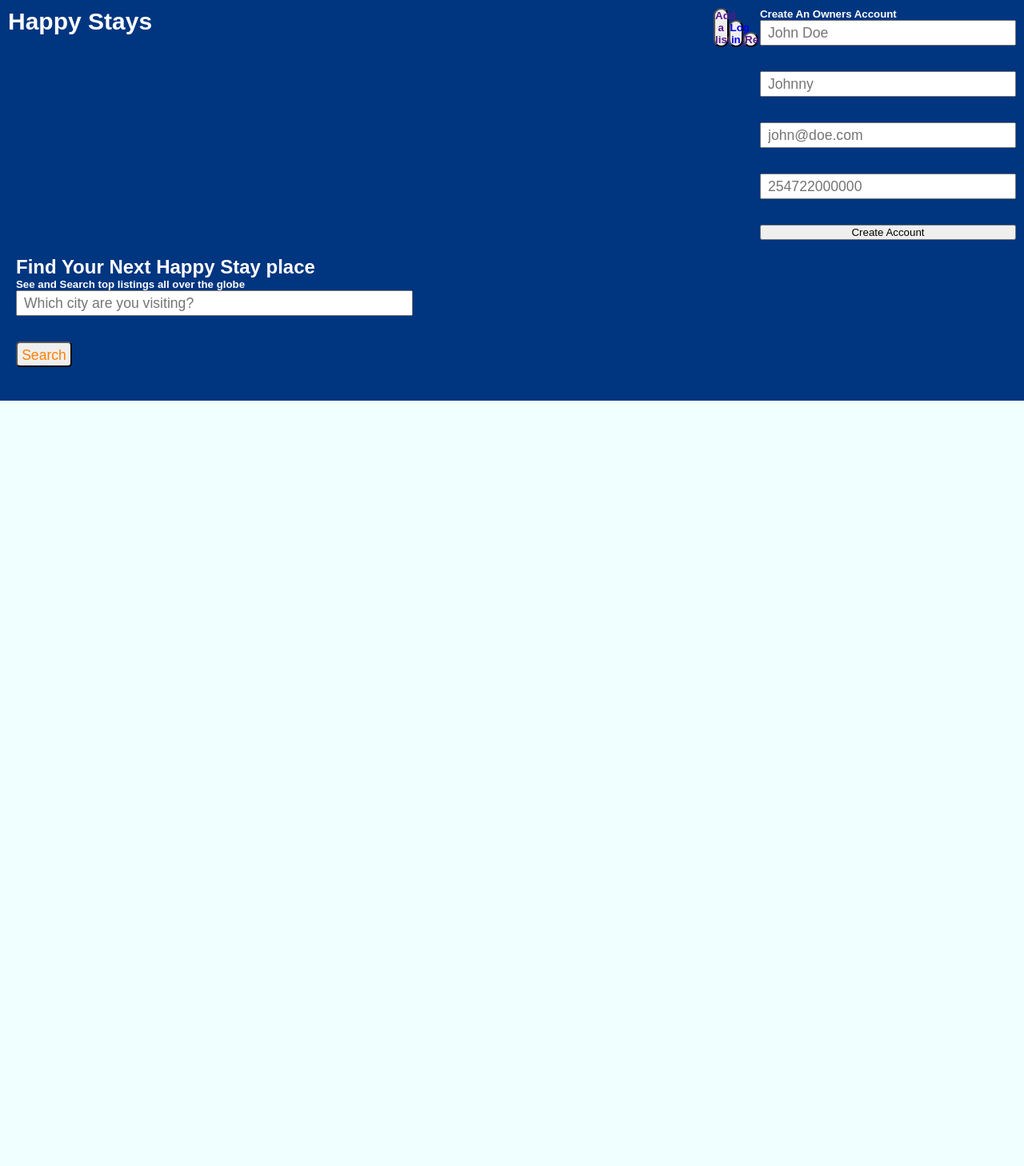
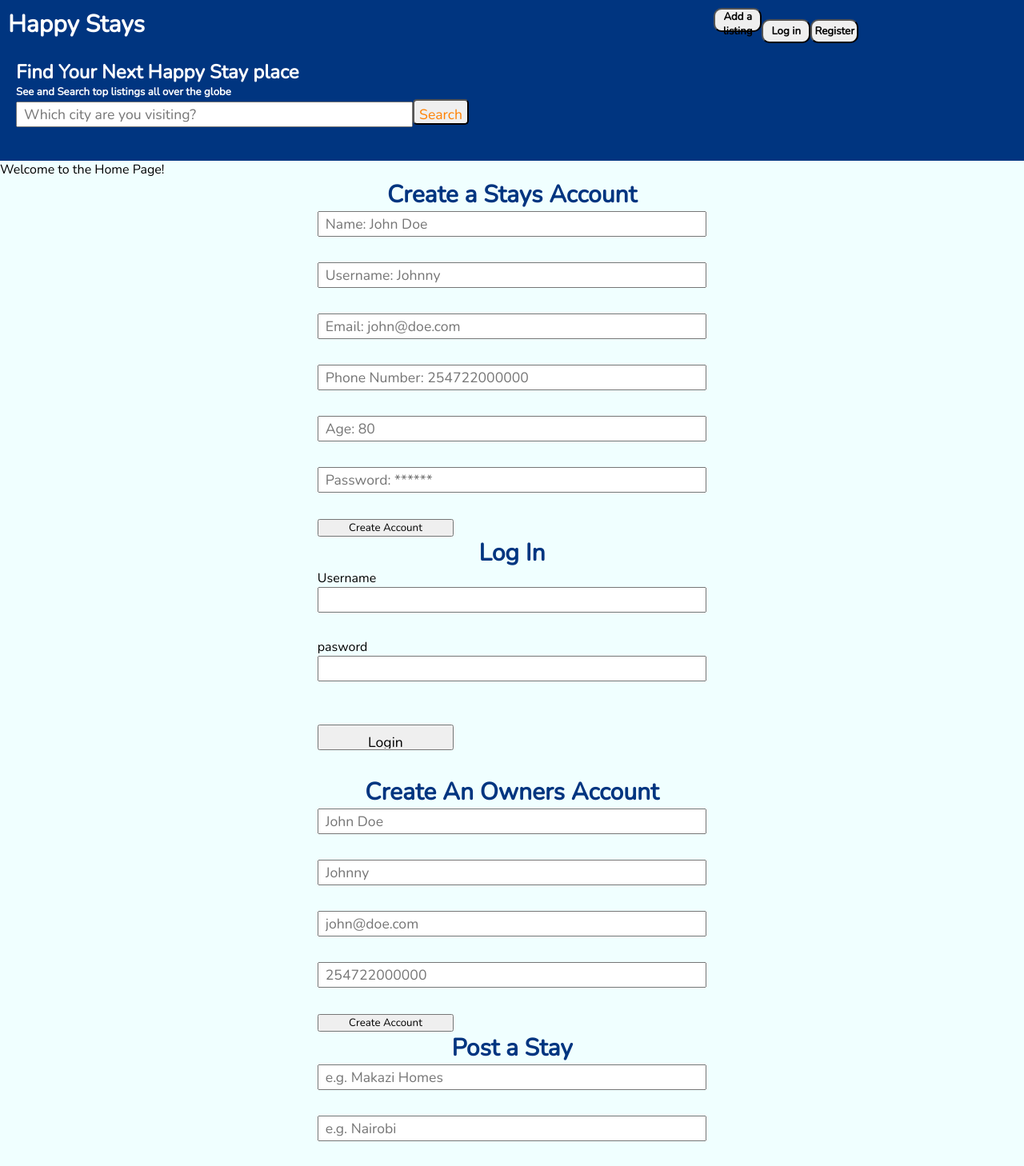
Before and after one commit to TheEmerald001/happy-stays, a React (Create React App) app: page /listings in a window 1280 px wide. Shown: the top 1458 px of the page at 80% size. Before the commit the page ends 800 px from the top, so only its background shows below. Built offline with nearby package versions, Linux system fonts and the light colour scheme.

Commit message:
styles form to match app layout

```diff
--- a/public/index.html
+++ b/public/index.html
@@ -9,6 +9,9 @@
       name="description"
       content="Web site created using create-react-app"
     />
+    <link rel="preconnect" href="https://fonts.googleapis.com">
+    <link rel="preconnect" href="https://fonts.gstatic.com" crossorigin>
+    <link href="https://fonts.googleapis.com/css2?family=Nunito" rel="stylesheet">
     <link rel="apple-touch-icon" href="%PUBLIC_URL%/logo192.png" />
 
     <link rel="manifest" href="%PUBLIC_URL%/manifest.json" />
--- a/src/components/App.js
+++ b/src/components/App.js
@@ -1,20 +1,28 @@
 import React from 'react';
-import { BrowserRouter, Switch, Route, Navlink } from 'react-router-dom'
+// import { BrowserRouter, Switch, Route, Navlink } from 'react-router-dom'
 
 import '../App.css';
 import NavBar from "./Navbar";
 import Filter from "./Filter";
-import Home from "./Home";
-import Listings from "./Listings";
-import Footer from "./Footer";
+import Home from './Home';
+import Register from './Register';
+import Login from './Login';
+import PostProperty from './PostProperty';
+import NewListing from './Newlisting';
+// import Listings from "./Listings";
+// import Footer from "./Footer";
 
 function App() {
   return (
     <>
       <NavBar/>
       <Filter/>
-      {/* <Listings/>
-      <Footer/> */}
+      <Home/>
+      {/* <Listings/> */}
+      <Register/>
+      <Login/>
+      <NewListing/>
+      <PostProperty/>
     </>
   );
 }
--- a/src/components/Filter.js
+++ b/src/components/Filter.js
@@ -5,15 +5,13 @@ function Filter(){
         <>
             <div className="filter">
                 <div className="introtext">
-                    <p>
                         <h2>Find Your Next Happy Stay place</h2>
                         <h5>See and Search top listings all over the globe</h5>
-                    </p>
                 </div>
                 <div className="search">
                     <form>
-                        <input class="searchbar" type="text" name="city" placeholder= "Which city are you visiting?"/>
-                        <input class="searchbutton" type="submit" value="Search"/>
+                        <input className="searchbar" type="text" name="city" placeholder= "Which city are you visiting?"/>
+                        <input className="searchbutton" type="submit" value="Search"/>
                     </form>
                 </div>
             </div>
--- a/src/components/Home.js
+++ b/src/components/Home.js
@@ -0,0 +1,11 @@
+import React from 'react';
+
+function Home() {
+  return (
+    <div>
+      Welcome to the Home Page!
+    </div>
+  );
+}
+
+export default Home;
--- a/src/components/Login.js
+++ b/src/components/Login.js
@@ -12,18 +12,16 @@ function Login(props) {
   }
 
   return (
-    <div>
-      Login<br /><br />
-      <div>
-        Username<br />
-        <input type="text" {...username} autoComplete="new-password" />
-      </div>
-      <div style={{ marginTop: 10 }}>
-        Password<br />
-        <input type="password" {...password} autoComplete="new-password" />
-      </div>
+    <div className='forms'>
+      <div className='titles'>Log In </div>
+      <form>
+        <label>Username</label>
+        <input type="text"/>
+        <label>pasword</label>
+        <input type="text"/>
+      </form>
       {error && <><small style={{ color: 'red' }}>{error}</small><br /></>}<br />
-      <input type="button" value={loading ? 'Loading...' : 'Login'} onClick={handleLogin} disabled={loading} /><br />
+      <input className='proceed' type="button" value={loading ? 'Loading...' : 'Login'} onClick={handleLogin} disabled={loading} /><br />
     </div>
   );
 }
--- a/src/components/Navbar.js
+++ b/src/components/Navbar.js
@@ -1,9 +1,10 @@
 import React from 'react';
-import { BrowserRouter, Switch, Route, NavLink } from 'react-router-dom'
+import { BrowserRouter, Routes, Route, NavLink } from 'react-router-dom'
 
 import Newlisting from './Newlisting'
 import Login from './Login';
 import Register from './Register';
+import Home from './Home';
 
 
 function NavBar() {
@@ -11,18 +12,20 @@ function NavBar() {
     <nav className='navbar'>
       <div className="navcontainer">
             <div className="companyname">Happy Stays</div>
-            <div class="buttonspace">
+            <div className="buttonspace">
               <BrowserRouter>
                 <div>
-                    <NavLink activeClassName="active" to="/listings"><button className='buttons'><a class="cursor" href="">Add a listing</a></button></NavLink>
-                    <NavLink activeClassName="active" to="/register"><button className='buttons'><a class="cursor" href="#">Log in</a></button></NavLink>
-                    <NavLink activeClassName="active" to="/login"><button className='buttons'><a class="cursor"  href="">Register</a></button></NavLink>
+                    <NavLink to="/listings"><button className='buttons'>Add a listing</button></NavLink>
+                    <NavLink to="/register"><button className='buttons'>Log in</button></NavLink>
+                    <NavLink to="/login"><button className='buttons'>Register</button></NavLink>
                 </div>
-                <Switch>
-                  <Route path="/listings" component={Newlisting}/>
-                  <Route path="/register" component={Register}/>
-                  <Route path="/login" component={Login}/>
-                </Switch>
+                <div>
+                <Routes>
+                  <Route path="/listings" element={Newlisting}/>
+                  <Route path="/register" element={Register}/>
+                  <Route path="/login" element={Login}/>
+                </Routes>
+                </div>
               </BrowserRouter>
             </div>
       </div>
--- a/src/components/Newlisting.js
+++ b/src/components/Newlisting.js
@@ -31,15 +31,17 @@ function NewListing({ user_id, property_id, onAddOwner}){
         })
           .then((r) => r.json())
           .then((newOwner) => onAddOwner(newOwner));
-          PostProperty();
+          return (
+            <PostProperty/>
+          )
     }
 
     //controlled from the code here
     return (
       <>
       <div className="registerform">
-          <h5>Create An Owners Account</h5>
-          <form onSubmit={handleSubmit}>
+          <div className="titles">Create An Owners Account</div>
+          <form className="forms" onSubmit={handleSubmit}>
           <input
             type="text"
             value={name}
@@ -60,7 +62,7 @@ function NewListing({ user_id, property_id, onAddOwner}){
             value={phone}
             placeholder="254722000000"
           />
-          <button type="submit">Create Account</button>
+          <button className="proceed" type="submit">Create Account</button>
           {/* <div className="message">{message ? <p>{message}</p> : null}</div> */}
         </form>
         </div>
--- a/src/components/PostProperty.js
+++ b/src/components/PostProperty.js
@@ -23,14 +23,14 @@ function PostProperty({user_id, owner_id, onAddProperty}) {
            }),
          })
            .then((r) => r.json())
-           .then((newListing) => onAddListing(newListing));
+           .then((newListing) => onAddProperty(newListing));
       }
 
      return (
        <>
        <div className="registerform">
-          <h5>Post a Stay</h5>
-          <form onSubmit={handleSubmit}>
+          <div className="titles">Post a Stay</div>
+          <form className="forms" onSubmit={handleSubmit}>
           <input
             type="text"
             value={name}
@@ -38,7 +38,7 @@ function PostProperty({user_id, owner_id, onAddProperty}) {
           />
           <input
             type="text"
-            value={username}
+            value={city}
             placeholder="e.g. Nairobi"
           />
           <input
@@ -48,8 +48,8 @@ function PostProperty({user_id, owner_id, onAddProperty}) {
           />
           <input
             type="text"
-            value={price}
-            placeholder="$0.00"
+            value={location}
+            placeholder="maps/url"
           />
           <input
             type="text"
@@ -61,7 +61,7 @@ function PostProperty({user_id, owner_id, onAddProperty}) {
             value={rating}
             placeholder="1-10"
           />
-          <button type="submit">Post Property</button>
+          <button className="proceed" type="submit">Post Property</button>
           {/* <div className="message">{message ? <p>{message}</p> : null}</div> */}
         </form>
         </div>
--- a/src/components/Register.js
+++ b/src/components/Register.js
@@ -18,12 +18,12 @@ function Register({onAddUser}) {
             "Content-Type": "application/json",
           },
           body: JSON.stringify({
-            name: name,
-            username: username,
-            email: email,
-            phone: phone,
-            age: age,
-            password: password,
+            name: setName,
+            username: setUserName,
+            email: setEmail,
+            phone: setPhone,
+            age: setAge,
+            password: setPassword,
           }),
         })
           .then((r) => r.json())
@@ -33,41 +33,44 @@ function Register({onAddUser}) {
     return (
       <>
         <div className="registerform">
-          <h5>Create a Stays Account</h5>
-          <form onSubmit={handleSubmit}>
+          <div className="titles">Create a Stays Account</div>
+          <div >
+            <form className="forms" onSubmit={handleSubmit}>
               <input
                 type="text"
                 value={name}
-            placeholder="John Doe"
+                placeholder="Name: John Doe"
               />
               <input
                 type="text"
                 value={username}
-            placeholder="Johnny"
+                placeholder="Username: Johnny"
               />
               <input
                 type="text"
                 value={email}
-            placeholder="john@doe.com"
+                placeholder="Email: john@doe.com"
               />
               <input
                 type="text"
                 value={phone}
-            placeholder="254722000000"
+                placeholder="Phone Number: 254722000000"
               />
               <input
                 type="text"
                 value={age}
-            placeholder="80"
+                placeholder="Age: 80"
               />
               <input
                 type="text"
                 value={password}
-            placeholder="******"
+                placeholder="Password: ******"
               />
-          <button type="submit">Create Account</button>
+              <button className="proceed" type="submit">Create Account</button>
               {/* <div className="message">{message ? <p>{message}</p> : null}</div> */}
             </form>
+          </div>
+
         </div>
       </>
 
--- a/src/index.css
+++ b/src/index.css
@@ -34,6 +34,7 @@ body{
   font-weight: bold;
   border-radius: 10px;
   width: 32%;
+  height: 30px;
   cursor: pointer;
 }
 .cursor{
@@ -64,19 +65,30 @@ label{
   padding: 5px;
   color: #ff8000;
 }
-.reisterform {
+.registerform {
   display: flex;
-  justify-content: center;
-  margin-top: 5rem;
+  flex-direction: column;
+}
+.titles{
+  text-align: center;
+  font-weight: 700;
+  font-size: 30px;
+  color: #003580;
+}
+.forms{
+ margin: auto;
+ width: 38%;
 }
 input {
-  display: block;
-  width: 20rem;
   height: 2rem;
   padding: 0.5rem;
   font-size: 1.1em;
   font-weight: 500;
   margin-bottom: 2rem;
+}
+.proceed{
+  text-align: center;
+  width: 35%;
 }
 
 button:hover {
--- a/test_components_index.html
+++ b/test_components_index.html
@@ -7,7 +7,7 @@
     <link rel="preconnect" href="https://fonts.googleapis.com">
     <link rel="preconnect" href="https://fonts.gstatic.com" crossorigin>
     <link href="https://fonts.googleapis.com/css2?family=Nunito" rel="stylesheet">
-    <link rel="stylesheet" href="./test_components_styles.css">
+    <link rel="stylesheet" href="./src/index.css">
     <title>Document</title>
 </head>
 <body>
```
Lines whose indentation alone changed are shown as unchanged.
